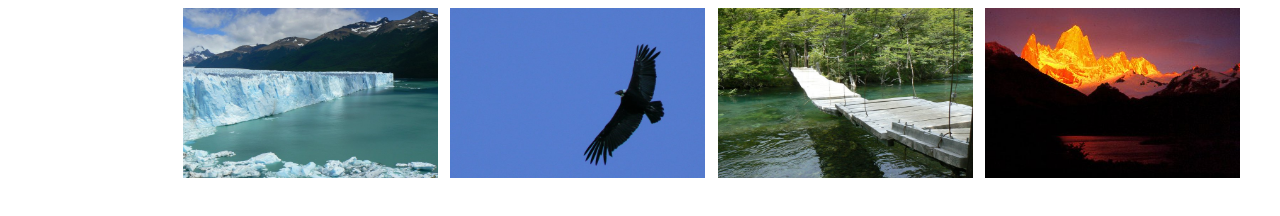
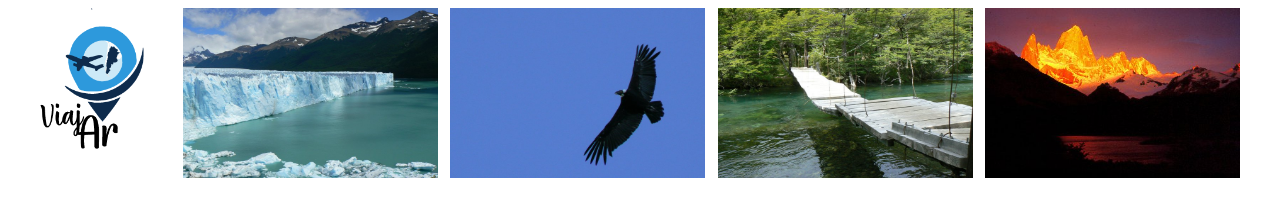
Before and after one commit to ErnestoGrupoCaC/TpGrupalCaC, a plain HTML site: page prueba.html in a window 1280 px wide. Drawn offline with Linux system fonts and the light colour scheme.

Commit message:
Update prueba.html

```diff
--- a/prueba.html
+++ b/prueba.html
@@ -66,7 +66,7 @@
             padding: 0px;
             margin: 0px;
             background-color: rgb(255, 255,255);
-            background-image:url(img/viajAr logo.png);
+            background-image:url(img/viajAr_logo.png);
             background-repeat:no-repeat;
             background-size: 80% 90%;
             flex-wrap: ;
```
